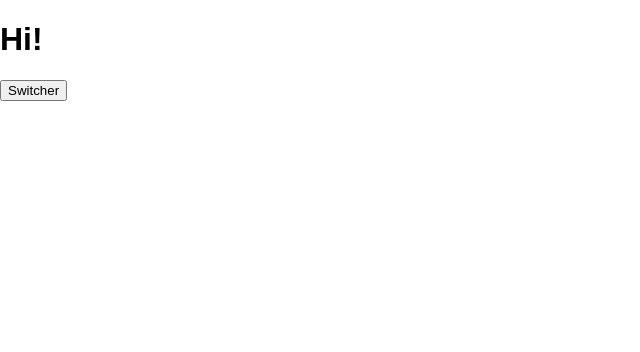
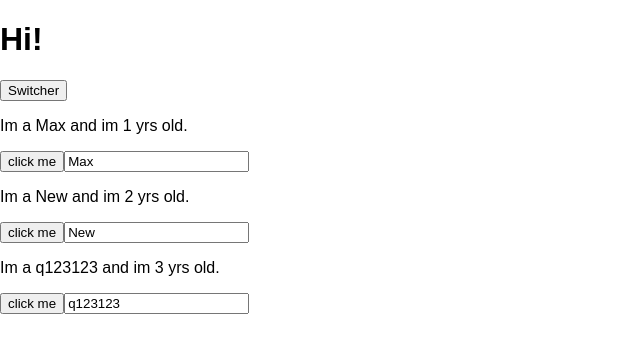
Before and after one commit to coffman21/react-guide, a React app: page / in a window 1280 px wide. Shown: the top 352 px of the page, without its empty margins (0-640 px from the left). Built offline with nearby package versions, Linux system fonts and the light colour scheme.

Commit message:
83 deep mf diving

```diff
--- a/src/App.js
+++ /dev/null
@@ -1,74 +0,0 @@
-import React, {Component} from 'react';
-import classes from './App.css';
-import Person from './Person/Person.js'
-import ErrorBoundary from './ErrorBoundary/ErrorBoundary.js'
-
-class App extends Component {
-
-  state = {
-    persons: [
-      {id: '1', name: "Max", age: 1},
-      {id: '2', name: "New", age: 2},
-      {id: '3', name: "q123123", age: 3},
-    ],
-    showPersons: false,
-  };
-
-  togglePersons = () => {
-    const show = this.state.showPersons;
-    this.setState({showPersons: !show});
-  };
-
-  changeHandler = (event, idx) => {
-    const personIdx = this.state.persons.findIndex(p => {
-      return p.id === idx
-    });
-    let persons = [...this.state.persons];
-    persons[personIdx].name = event.target.value;
-    this.setState(
-        { persons: persons }
-      )
-  };
-
-  deletePersonHandler = (idx) => {
-    const persons = [...this.state.persons];
-    persons.splice(idx, 1);
-    this.setState({persons: persons})
-  };
-
-  render() {
-    let persons = null;
-    const appClasses = [classes.red, classes.bold].join(" ");
-    let btnClass = '';
-    if (this.state.showPersons) {
-      persons = (
-        <div>
-          {this.state.persons.map((person, idx) => {
-            return (
-              <Person
-                key={person.id}
-                name={person.name}
-                age={person.age}
-                change={(event) => this.changeHandler(event, person.id)}
-                delete={() => this.deletePersonHandler(idx)}/>
-            )
-          })}
-        </div>
-      );
-      throw new Error("aaaaa!")
-      btnClass = classes.red;
-    }
-    return ( <ErrorBoundary>
-      <div className={classes.App}>
-        <h1 className={appClasses}>Hi!</h1>
-        <button className={btnClass} onClick={this.togglePersons}>Switcher</button>
-        {persons}
-      </div>
-      </ErrorBoundary>
-    );
-    //   return React.createElement("div", {classname: "App"}, React.createElement("h1", null, "Hi!!!"));
-  }
-
-}
-
-export default App;
--- a/src/App.css
+++ b/src/components/Cockpit/Cockpit.css
@@ -1,8 +1,8 @@
-.App {
+.Cockpit {
   text-align: center;
 }
 
-.red {
+.Red {
   color: red;
 }
 
@@ -10,7 +10,7 @@
   font-weight: bold;
 }
 
-.App button {
+.Cockpit button {
   background-color: green;
   color: white;
   border: 1px solid white;
@@ -18,16 +18,16 @@
   cursor: pointer;
   margin: 8px;
 }
-.App button:hover {
+.Cockpit button:hover {
   background-color: lightgreen;
   color: black;
 }
 
-.App button.red {
+.Cockpit button.Red {
   background-color: red;
   color: white;
 }
-.App button.red:hover {
+.Cockpit button.Red:hover {
   background-color: salmon;
   color: black;
 }
--- /dev/null
+++ b/src/components/Cockpit/Cockpit.js
@@ -0,0 +1,31 @@
+import React from 'react'
+import classes from './Cockpit.css'
+
+const cockpit = (props) => {
+
+  let appClasses = [classes.Red].join(" ");
+  let btnClass = '';
+  if (props.showPersons) {
+    btnClass = classes.Red;
+  }
+
+  console.log(props);
+
+  let wow = <p style={ { display: "none" } }>wow!</p>;
+
+  if (props.persons.length < 2) {
+    wow = <p style={ {color: 'red'} }>WOW OMG</p>;
+  }
+
+  return (
+    <div className={classes.Cockpit}>
+      <h1 className={appClasses}>Hi!</h1>
+      {wow}
+      <button className={btnClass}
+              onClick={props.clicked}>Switcher
+      </button>
+    </div>
+  );
+};
+
+export default cockpit;
--- a/src/Person/Person.js
+++ b/src/components/Persons/Person/Person.js
@@ -1,4 +1,4 @@
-import React, {Component} from 'react';
+import React from 'react';
 import classes from "./Person.css"
 // class Person extends Component {
 //     name = "Max";
@@ -11,10 +11,10 @@ import classes from "./Person.css"
 const person = (props) => {
   return (
     <div className={classes.Person}>
-      <p>Im a {props.name} and {props.age} old.</p>
+      <p>Im a {props.name} and im {props.age} yrs old.</p>
       <p>{props.children}</p>
-      <button onClick={props.delete}>click me</button>
-      <input type="text" onChange={props.change} value={props.name}/>
+      <button onClick={props.deleted}>click me</button>
+      <input type="text" onChange={props.changed} value={props.name}/>
     </div>
   )
 };
--- /dev/null
+++ b/src/components/Persons/Persons.js
@@ -0,0 +1,17 @@
+import React from 'react';
+import Person from "./Person/Person";
+
+const persons = (props) =>
+  props.persons.map((person, idx) => {
+    console.log(props);
+    return props.showPersons ? (
+      <Person
+        key={person.id}
+        name={person.name}
+        age={person.age}
+        changed={(event) => props.changed(event, person.id)}
+        deleted={() => props.deleted(idx)}/>
+    ) : null;
+  });
+
+export default persons;
--- /dev/null
+++ b/src/containers/App.css
@@ -0,0 +1,3 @@
+.App {
+  text-align: center;
+}
--- /dev/null
+++ b/src/containers/App.jsx
@@ -0,0 +1,62 @@
+import React, {Component} from 'react';
+
+import Persons from "../components/Persons/Persons";
+import Cockpit from "../components/Cockpit/Cockpit";
+import classes from "./App.css";
+
+
+class App extends Component {
+
+  state = {
+    persons: [
+      {id: '1', name: "Max", age: 1},
+      {id: '2', name: "New", age: 2},
+      {id: '3', name: "q123123", age: 3},
+    ],
+    showPersons: true,
+  };
+
+  togglePersons = () => {
+    const show = this.state.showPersons;
+    this.setState({showPersons: !show});
+  };
+
+  changeHandler = (event, idx) => {
+    const personIdx = this.state.persons.findIndex(p => {
+      return p.id === idx
+    });
+    let persons = [...this.state.persons];
+    persons[personIdx].name = event.target.value;
+    this.setState(
+      {persons: persons}
+    )
+  };
+
+  deletePersonHandler = (idx) => {
+    const persons = [...this.state.persons];
+    persons.splice(idx, 1);
+    this.setState({persons: persons})
+  };
+
+  render() {
+
+    let persons = <Persons persons={this.state.persons}
+                           showPersons={this.state.showPersons}
+                           deleted={this.deletePersonHandler}
+                           changed={this.changeHandler}/>;
+
+    let cockpit = <Cockpit showPersons={this.state.showPersons}
+                           persons={this.state.persons}
+                           clicked={this.togglePersons}/>;
+
+    return (
+      <div className={classes.App}>
+        {cockpit}
+        {persons}
+      </div>
+    );
+  }
+
+}
+
+export default App;
--- a/src/index.js
+++ b/src/index.js
@@ -1,7 +1,7 @@
 import React from 'react';
 import ReactDOM from 'react-dom';
 import './index.css';
-import App from './App';
+import App from './containers/App';
 import registerServiceWorker from './registerServiceWorker';
 
 ReactDOM.render(<App />, document.getElementById('root'));
```
Also changed, not shown: src/components/Persons/Person/Person.css (renamed from src/Person/Person.css), src/utils/ErrorBoundary/ErrorBoundary.js (renamed from src/ErrorBoundary/ErrorBoundary.js), 1 other file (tests, documents, lock files or other folders).
